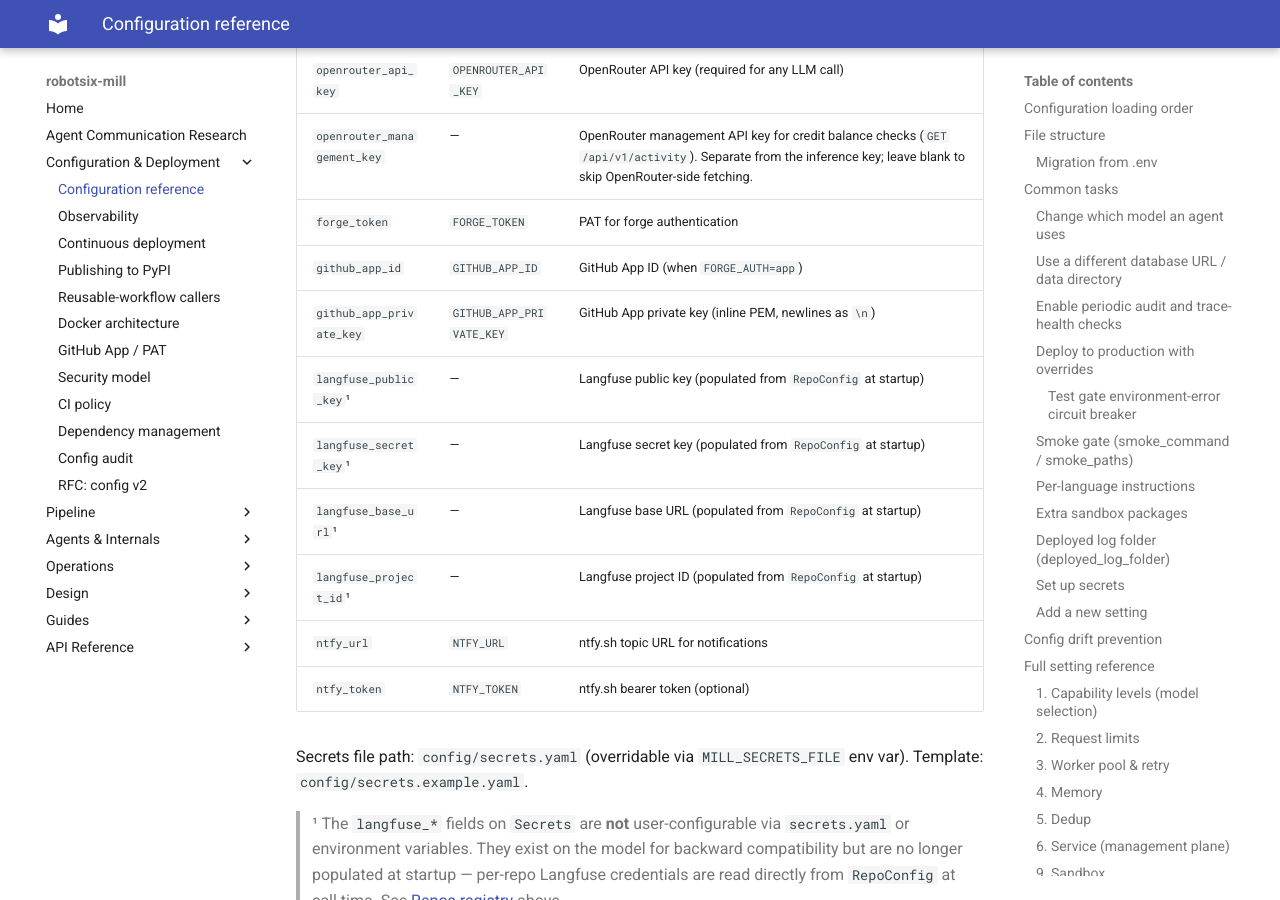
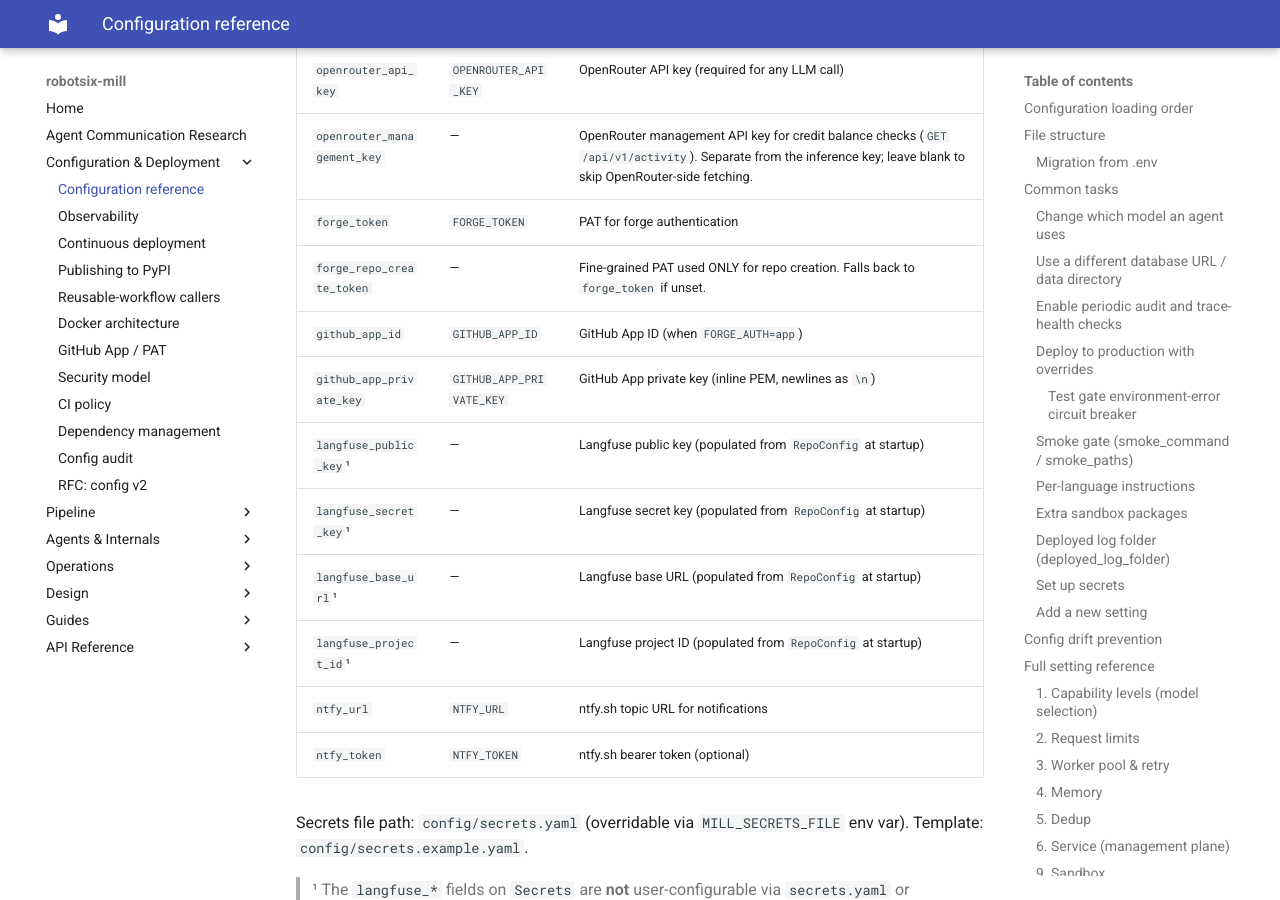
Before and after one commit to damien-robotsix/robotsix-mill, an MkDocs documentation site: the page built from docs/configuration.md, in a window 1280 px wide and 900 px high, scrolled down 25370 px. Built offline with MkDocs 1.6.1 and Material for MkDocs 9.7.7, drawn with Linux system fonts in a browser that asks for light colours.

Commit message:
mill: env doc sync: secrets-gap — forge_repo_create_token (20260621T142240Z-env-doc-sync-secrets-gap-forge-repo-crea-d609)

```diff
--- a/docs/configuration.md
+++ b/docs/configuration.md
@@ -682,6 +682,7 @@ via `get_secrets()`.
 | `openrouter_api_key` | `OPENROUTER_API_KEY` | OpenRouter API key (required for any LLM call) |
 | `openrouter_management_key` | — | OpenRouter management API key for credit balance checks (`GET /api/v1/activity`). Separate from the inference key; leave blank to skip OpenRouter-side fetching. |
 | `forge_token` | `FORGE_TOKEN` | PAT for forge authentication |
+| `forge_repo_create_token` | — | Fine-grained PAT used ONLY for repo creation. Falls back to `forge_token` if unset. |
 | `github_app_id` | `GITHUB_APP_ID` | GitHub App ID (when `FORGE_AUTH=app`) |
 | `github_app_private_key` | `GITHUB_APP_PRIVATE_KEY` | GitHub App private key (inline PEM, newlines as `\n`) |
 | `langfuse_public_key`¹ | — | Langfuse public key (populated from `RepoConfig` at startup) |
```
